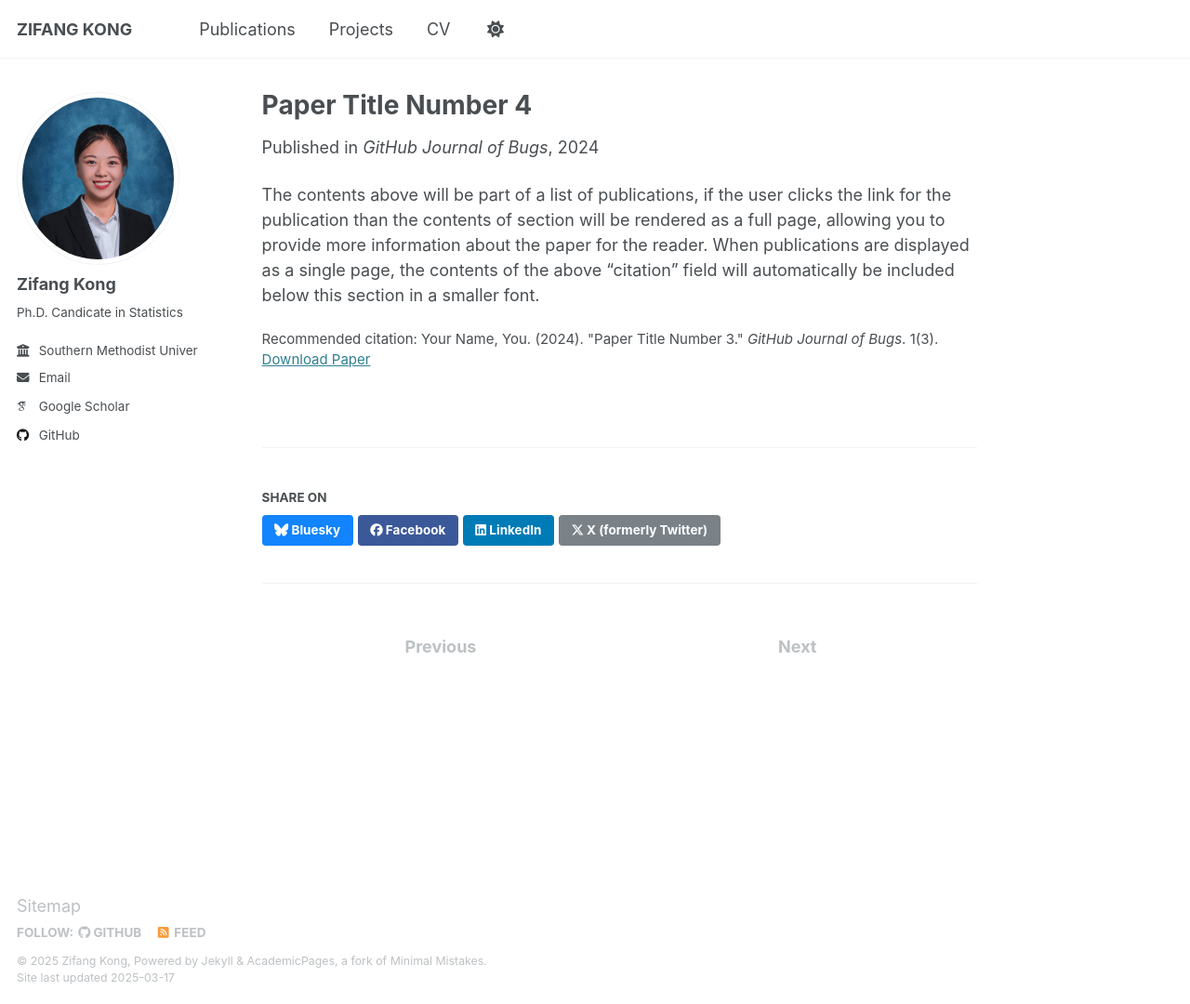
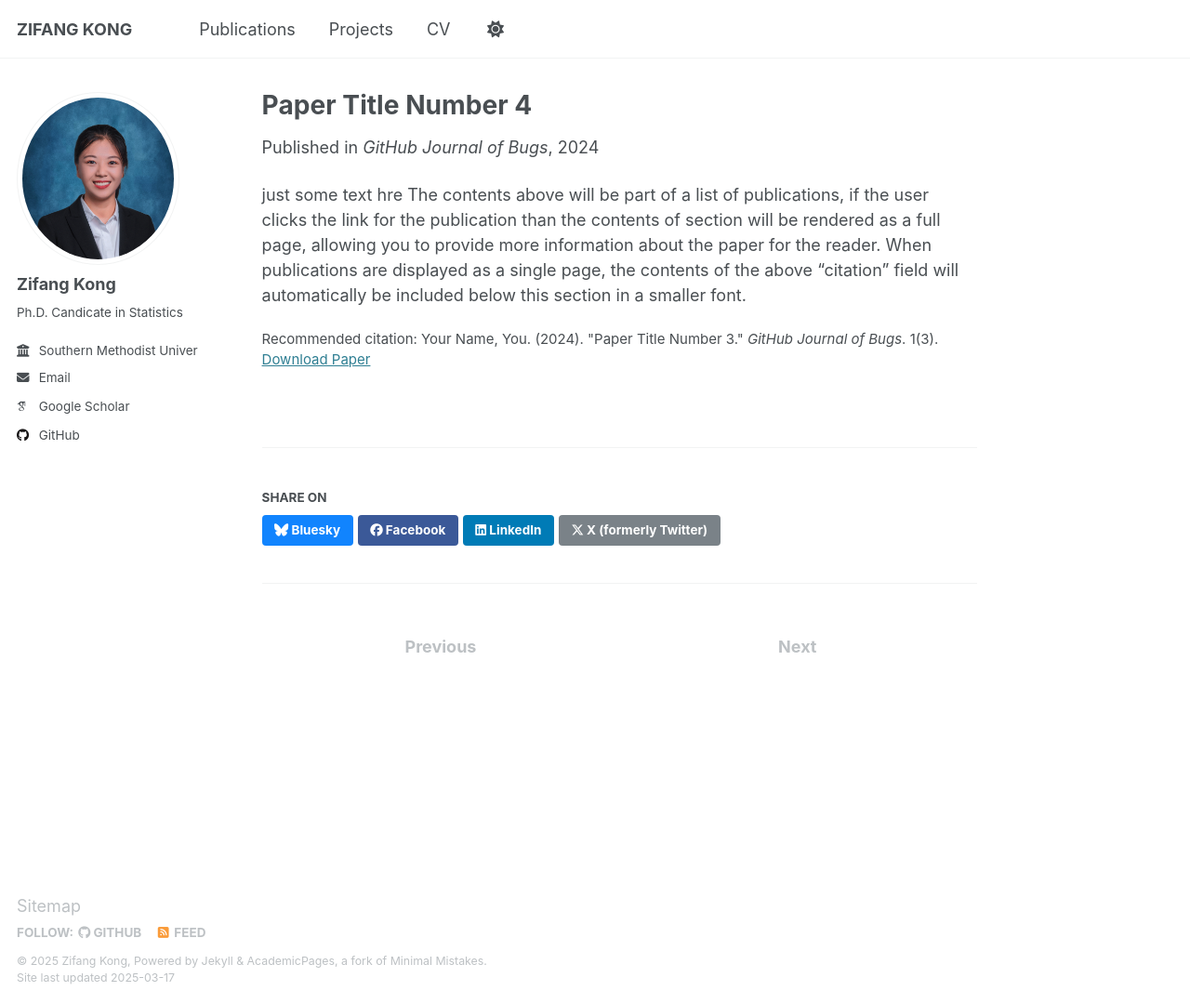
Before and after one commit to zifangkong/zifangkong.github.io, a Jekyll site: the page built from _publications/2024-02-17-paper-title-number-4.md, in a window 1280 px wide and 1080 px high. Shown: the whole window at 93% size. Built offline with Jekyll 4.4.1, drawn with Linux system fonts in a browser that asks for light colours; some web fonts are replaced.

Commit message:
Update 2024-02-17-paper-title-number-4.md

```diff
--- a/_publications/2024-02-17-paper-title-number-4.md
+++ b/_publications/2024-02-17-paper-title-number-4.md
@@ -10,4 +10,5 @@ paperurl: 'http://academicpages.github.io/files/paper3.pdf'
 citation: 'Your Name, You. (2024). &quot;Paper Title Number 3.&quot; <i>GitHub Journal of Bugs</i>. 1(3).'
 ---
 
+just some text hre
 The contents above will be part of a list of publications, if the user clicks the link for the publication than the contents of section will be rendered as a full page, allowing you to provide more information about the paper for the reader. When publications are displayed as a single page, the contents of the above "citation" field will automatically be included below this section in a smaller font.
```
